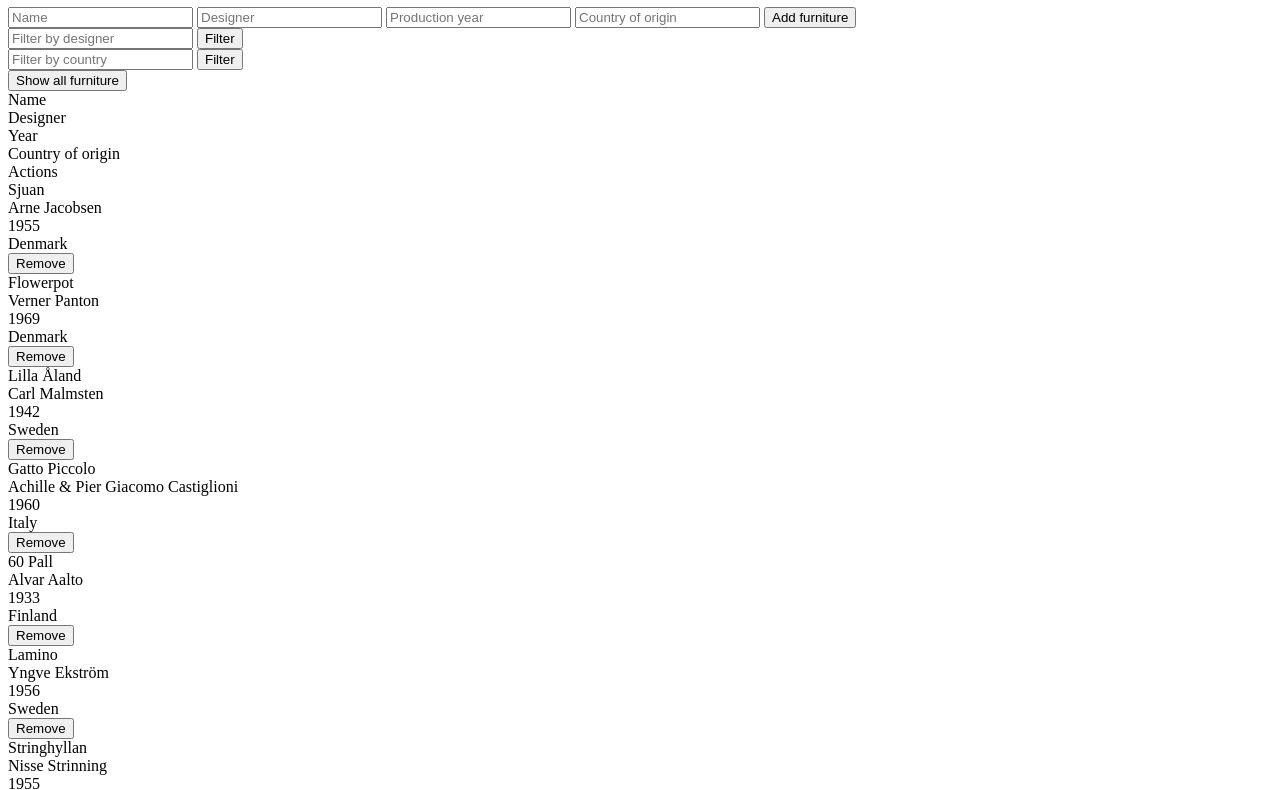
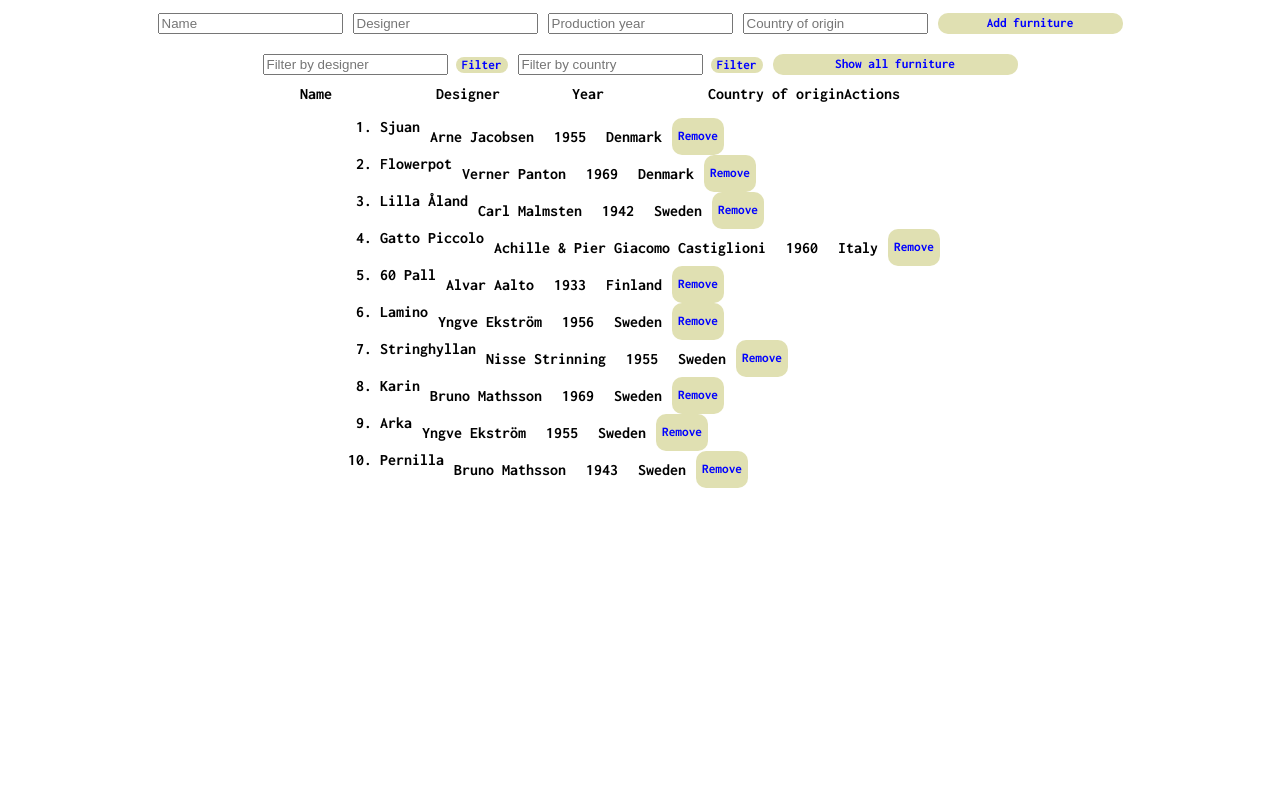
Before and after one commit to nilssonf/ME132A-U2, a plain HTML site: page index.html in a window 1280 px wide. Shown: the part 73-863 px from the top of the page. After the commit the page ends 800 px from the top, so only its background shows below. Drawn offline with Linux system fonts and the light colour scheme.

Commit message:
Started css styling

```diff
--- a/index.html
+++ b/index.html
@@ -5,10 +5,15 @@
     <meta http-equiv="X-UA-Compatible" content="IE=edge" />
     <meta name="viewport" content="width=device-width, initial-scale=1.0" />
     <link rel="stylesheet" href="style.css" />
+    <link rel="preconnect" href="https://fonts.googleapis.com" />
+    <link rel="preconnect" href="https://fonts.gstatic.com" crossorigin />
+    <link
+      href="https://fonts.googleapis.com/css2?family=Inconsolata:wght@700&display=swap"
+      rel="stylesheet"
+    />
     <title>Furniture Hub</title>
   </head>
   <body>
-
     <h1>The Furniture Hub</h1>
 
     <form id="add-furniture-form">
@@ -29,8 +34,13 @@
 
         <button>Filter</button>
       </form>
+
       <form id="filter-by-country">
-      <input id="filter-country" type="text" placeholder="Filter by country" />
+        <input
+          id="filter-country"
+          type="text"
+          placeholder="Filter by country"
+        />
 
         <button>Filter</button>
       </form>
@@ -46,7 +56,7 @@
       <div>Actions</div>
     </div>
 
-    <div id="furnitures"></div>
+    <ol type="1" id="furnitures"></ol>
 
     <script src="database.js"></script>
     <script src="main.js"></script>
--- a/main.js
+++ b/main.js
@@ -7,7 +7,8 @@ function renderFurniture(furniture){
     div.id = furniture.id;
 
     div.innerHTML = `
-        <div> ${furniture.name} </div>
+
+        <li> ${furniture.name} </li>
         <div> ${furniture.designer} </div>
         <div> ${furniture.year} </div>
         <div> ${furniture.country} </div>
--- a/style.css
+++ b/style.css
@@ -0,0 +1,66 @@
+body {
+    margin: 0;
+    height: 100vh;
+
+    display: flex;
+    flex-direction: column;
+    align-items: center;
+
+    font-family: 'Inconsolata', monospace;
+}
+
+h1{
+    display: flex;
+    justify-content: center;
+}
+
+#add-furniture-form{
+    display: grid;
+    grid-template-columns: repeat(5, 1fr);
+    padding: 10px;
+    gap: 10px;
+}
+
+#filters {
+    display: grid;
+    grid-template-columns: repeat(3, 1fr);
+    padding: 10px;
+    gap: 10px;
+}
+
+#titels {
+    display: grid;
+    grid-template-columns: repeat(5, 1fr);
+
+    background-color: ;
+}
+
+button {
+   color: blue;
+   background-color: rgb(224, 224, 178);
+   border-radius: 10px;
+   border: none;
+   font-family: 'Inconsolata', monospace;
+
+}
+
+button:hover {
+
+}
+
+button:active {
+
+}
+
+#furnitures{
+    display: grid;
+
+}
+
+.furniture {
+    display: flex;
+}
+
+.furniture div{
+    padding: 10px;
+}
```
Lines whose indentation alone changed are shown as unchanged.
